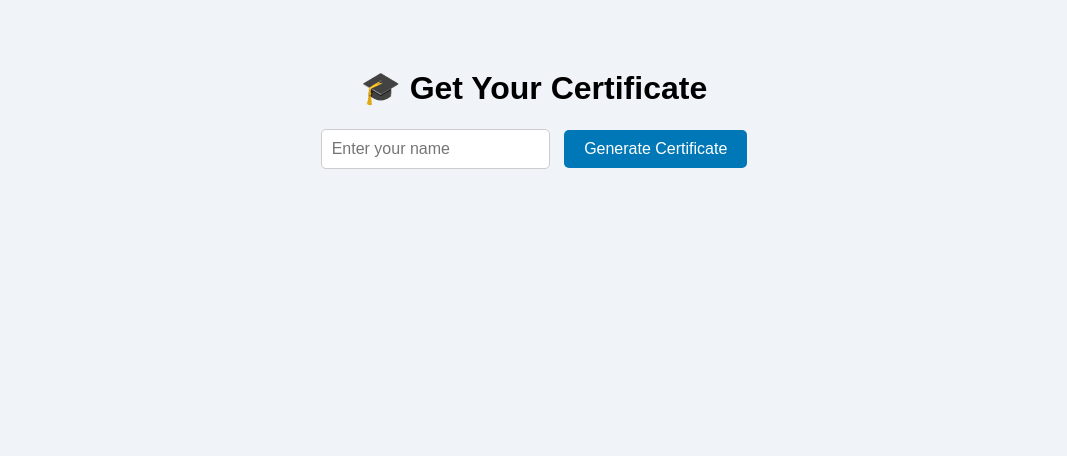
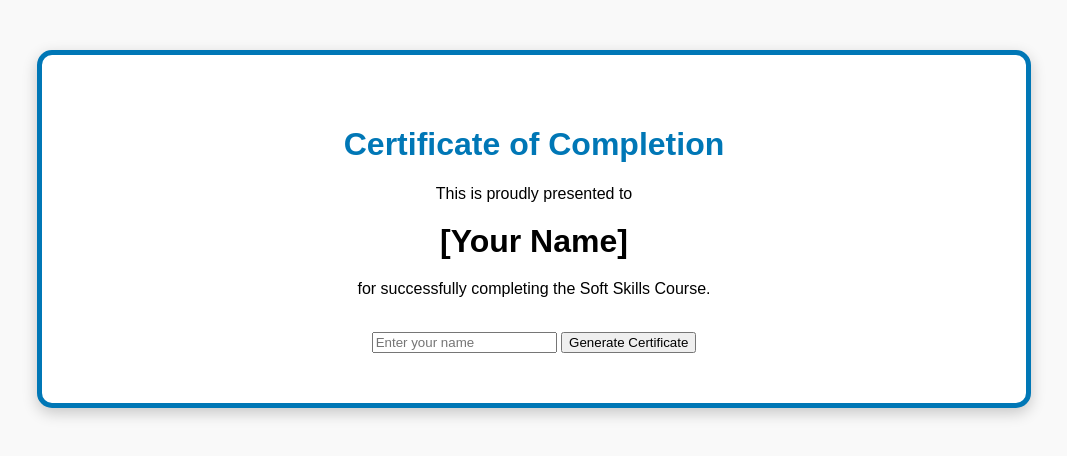
Before and after one commit to abhishekdegaonkar/soft-skills-hub, a plain HTML site: page certificate.html in a window 1280 px wide. Shown: the whole page, without its empty margins (106-1173 px from the left). Drawn offline with Linux system fonts and the light colour scheme.

Commit message:
Update certificate.html

```diff
--- a/certificate.html
+++ b/certificate.html
@@ -3,44 +3,45 @@
 <head>
   <meta charset="UTF-8">
   <meta name="viewport" content="width=device-width, initial-scale=1.0">
-  <title>Course Certificate - Soft Skills Hub</title>
+  <title>Certificate of Completion</title>
   <style>
-    body { font-family: Arial, sans-serif; background: #f0f4f8; text-align: center; padding: 40px; }
-    .form-box { margin-bottom: 30px; }
-    input { padding: 10px; font-size: 1rem; border-radius: 5px; border: 1px solid #ccc; }
-    button { padding: 10px 20px; font-size: 1rem; margin-left: 10px; background: #0077b6; color: white; border: none; border-radius: 5px; cursor: pointer; }
-    button:hover { background: #023e8a; }
-    .certificate { width: 800px; margin: auto; background: white; border: 5px solid #0077b6; padding: 50px; border-radius: 10px; box-shadow: 0 0 15px rgba(0,0,0,0.2); display: none; }
-    .certificate h1 { font-size: 2.5rem; color: #0077b6; }
-    .certificate h2 { margin-top: 20px; font-size: 1.8rem; }
-    .certificate p { margin-top: 20px; font-size: 1.2rem; }
-    .print-btn { margin-top: 20px; }
+    body {
+      font-family: Arial, sans-serif;
+      text-align: center;
+      background: #f9f9f9;
+    }
+    .certificate {
+      border: 5px solid #0077b6;
+      padding: 50px;
+      margin: 50px auto;
+      width: 70%;
+      background: white;
+      border-radius: 15px;
+      box-shadow: 0 5px 15px rgba(0,0,0,0.2);
+    }
+    h1 { color: #0077b6; }
+    .name {
+      font-size: 2rem;
+      font-weight: bold;
+      margin: 20px 0;
+    }
   </style>
 </head>
 <body>
-  <h1>🎓 Get Your Certificate</h1>
-  <div class="form-box">
-    <input type="text" id="studentName" placeholder="Enter your name" />
+  <div class="certificate">
+    <h1>Certificate of Completion</h1>
+    <p>This is proudly presented to</p>
+    <p class="name" id="studentName">[Your Name]</p>
+    <p>for successfully completing the Soft Skills Course.</p>
+    <br>
+    <input type="text" id="nameInput" placeholder="Enter your name">
     <button onclick="generateCertificate()">Generate Certificate</button>
-  </div>
-
-  <div class="certificate" id="certificateBox">
-    <h1>Certificate of Completion</h1>
-    <h2 id="certName"></h2>
-    <p>Has successfully completed the Soft Skills Course</p>
-    <p><i>Issued by Soft Skills Hub - 2025</i></p>
-    <button class="print-btn" onclick="window.print()">Print Certificate</button>
   </div>
 
   <script>
     function generateCertificate() {
-      let name = document.getElementById('studentName').value;
-      if (name.trim() === "") {
-        alert("Please enter your name!");
-        return;
-      }
-      document.getElementById('certName').innerText = name;
-      document.getElementById('certificateBox').style.display = 'block';
+      let name = document.getElementById("nameInput").value;
+      document.getElementById("studentName").innerText = name;
     }
   </script>
 </body>
```
